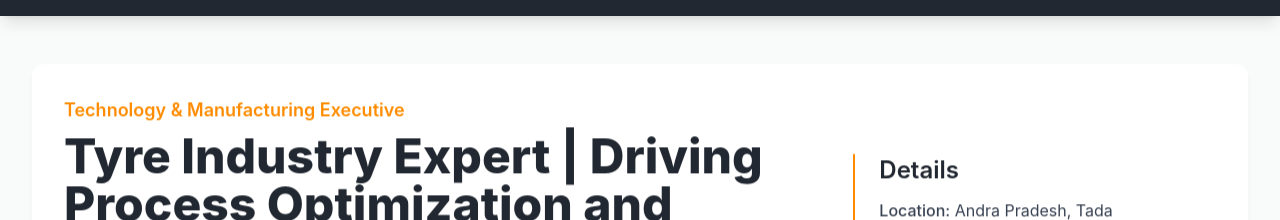
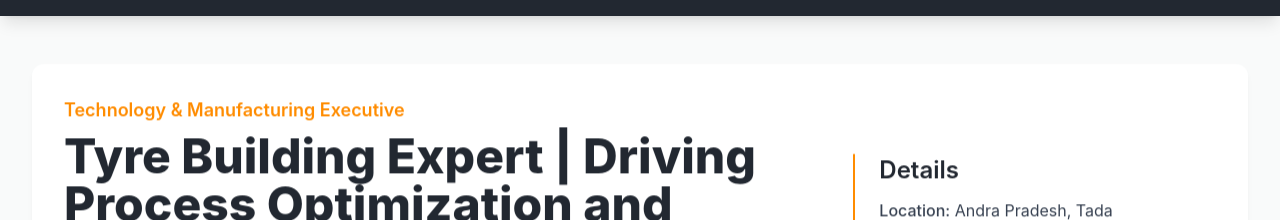
Before and after one commit to shaiksohail0728-debug/Shaik.sohail-portfolio, a plain HTML site: page index.html in a window 1280 px wide. Shown: the part 48-268 px from the top of the page. Drawn offline with nearby package versions, Linux system fonts and the light colour scheme.

Commit message:
Update comment-tag for Tyre Building Expert

```diff
--- a/index.html
+++ b/index.html
@@ -95,7 +95,7 @@
                 <div class="col-span-2">
                     <p class="text-lg text-secondary font-semibold mb-2">Technology & Manufacturing Executive</p>
                     <h2 class="text-4xl sm:text-5xl font-extrabold text-primary mb-4 leading-tight">
-                        <comment-tag id="1">Tyre Industry Expert | Driving Process Optimization and <span class="text-secondary">Defect Control</span></comment-tag id="1">
+                        <comment-tag id="1">Tyre Building Expert | Driving Process Optimization and <span class="text-secondary">Defect Control</span></comment-tag id="1">
                     </h2>
                     <p class="text-xl text-gray-600">
                         <comment-tag id="2">Technology Executive in the tyre industry with expertise in managing production trials, defect control, and process optimisation. Proficient in data analysis to drive operational efficiency. Good problem-solving, teamwork, and leadership skills in shift-based manufacturing environments.</comment-tag id="2">
```
